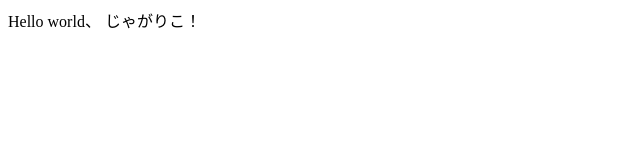
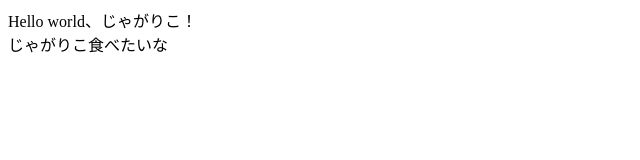
Before and after one commit to Junkichi89/test_shogo, a plain HTML site: page index.html in a window 1280 px wide. Shown: the whole page, without its empty margins (0-640 px from the left). Drawn offline with Linux system fonts and the light colour scheme.

Commit message:
じゃがりこ

```diff
--- a/index.html
+++ b/index.html
@@ -7,6 +7,7 @@
   <title>Document</title>
 </head>
 <body>
-  <div>Hello world、 じゃがりこ！</div>
+  <div>Hello world、じゃがりこ！</div>
+  <div>じゃがりこ食べたいな</div>
 </body>
 </html>
```
